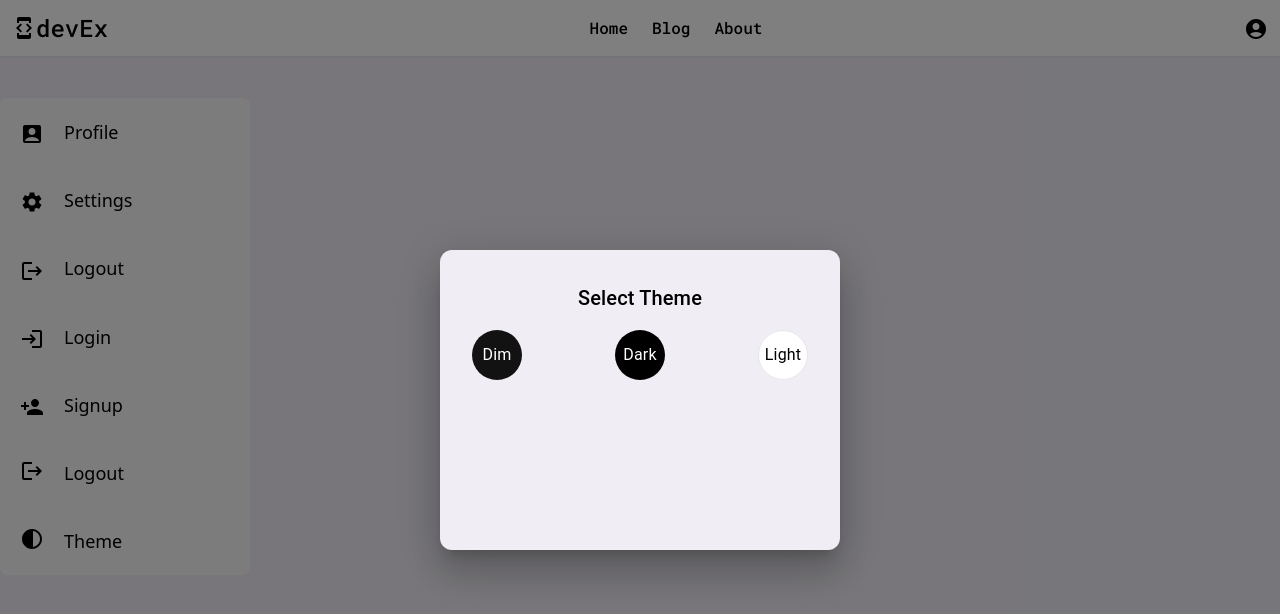
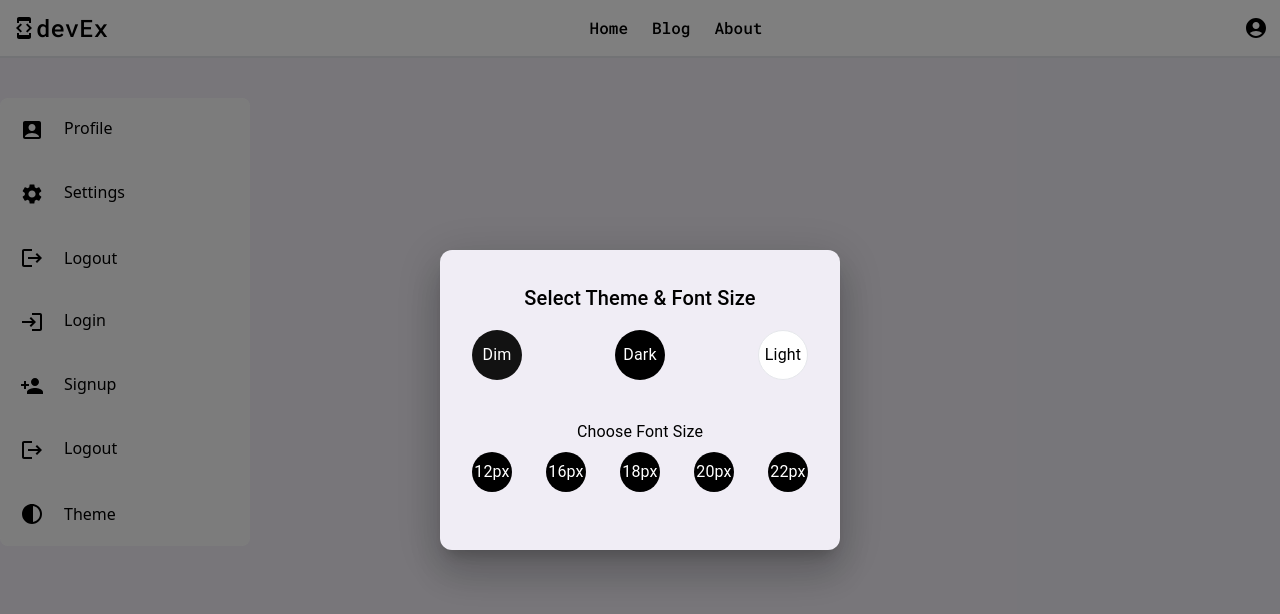
Before and after one commit to Onur-Ardic/NeXTJS-Social-Media, a Next.js app: page / in a window 1280 px wide. Both pictures are taken after a click on the button "Theme". Shown: the top 614 px of the page. Built offline with nearby package versions, Linux system fonts and the light colour scheme.

Commit message:
modal menüye font ayarları eklendi tasarımda bulunan buglar çözüldü

```diff
--- a/src/app/auth/login/page.jsx
+++ b/src/app/auth/login/page.jsx
@@ -1,4 +1,3 @@
-// LoginPage.js
 'use client'
 
 import { Login } from '@/app/firebase'
@@ -28,7 +27,7 @@ const LoginPage = () => {
         dispatch(login({ email: user.email, displayName: user.displayName }))
         toast.success('Giriş başarılı, yönlendiriliyorsunuz...')
         setTimeout(() => {
-          // router.push('/')
+          router.push('/')
         }, 3000)
       }
     } catch (error) {
--- a/src/app/globals.scss
+++ b/src/app/globals.scss
@@ -26,6 +26,25 @@
     color: #000;
   }
 }
+.text-xs {
+  font-size: 12px;
+}
+
+.text-sm {
+  font-size: 16px;
+}
+
+.text-md {
+  font-size: 18px;
+}
+
+.text-lg {
+  font-size: 20px;
+}
+
+.text-xl {
+  font-size: 22px;
+}
 
 .Oswald {
   font-family: 'Oswald', sans-serif;
--- a/src/app/themewrapper.js
+++ b/src/app/themewrapper.js
@@ -3,5 +3,6 @@
 import { useSelector } from 'react-redux'
 export const ThemeWrapper = ({ children }) => {
   const selectedTheme = useSelector((state) => state.theme.theme)
-  return <body className={selectedTheme}>{children}</body>
+  const selectedFontSize = useSelector((state) => state.theme.fontSize)
+  return <body className={`${selectedTheme}  ${selectedFontSize}`}>{children}</body>
 }
--- a/src/components/Home/Sidebar/Sidebar.jsx
+++ b/src/components/Home/Sidebar/Sidebar.jsx
@@ -19,42 +19,42 @@ const Sidebar = () => {
     <div className="sidebar ">
       <div className="fixed w-[250px] mt-10 p-5 h-max bg-[#fafafa] rounded-lg text-black ">
         <div className="sidebar-items flex flex-col leading-5 gap-10">
-          <div className="buttons-side flex item-center text-lg gap-5 hover:text-[#402E7A] ">
+          <div className="buttons-side flex item-center  gap-5 hover:text-[#402E7A] ">
             <p>
               <AccountBoxIcon className="text-2xl" />
             </p>
             <Link href={'/profile'}>Profile</Link>
           </div>
-          <div className="buttons-side  flex  item-center text-lg gap-5">
+          <div className="buttons-side  flex  item-center  gap-5">
             <p>
               <SettingsIcon />
             </p>
             <Link href={'/settings'}>Settings</Link>
           </div>
-          <div className="buttons-side flex item-center text-lg  gap-5">
+          <div className="buttons-side flex item-center   gap-5">
             <p>
               <LogoutIcon />
             </p>{' '}
             <button>Logout</button>
           </div>
-          <div className="buttons-side flex  item-center text-lg gap-5">
+          <div className="buttons-side flex  item-center  gap-5">
             <p>
               <LoginIcon />
             </p>{' '}
             <Link href={'/auth/login'}>Login</Link>
           </div>
-          <div className="buttons-side flex item-center text-lg gap-5 ">
+          <div className="buttons-side flex item-center gap-5 ">
             <p>
               <PersonAddIcon />
             </p>
             <Link href={'/auth/signup'}>Signup</Link>
           </div>
-          <div className="buttons-side flex item-center text-lg gap-5">
+          <div className="buttons-side flex item-center  gap-5">
             <LogoutIcon />
             <Link href={'/settings'}>Logout</Link>
           </div>
 
-          <div className="buttons-side flex item-center text-lg gap-5">
+          <div className="buttons-side flex item-center  gap-5">
             <ContrastIcon />
             <button onClick={openThemeModal}>Theme</button>
             <TransitionsModal open={open} setOpen={setOpen} />
--- a/src/components/ui/ThemeModal.jsx
+++ b/src/components/ui/ThemeModal.jsx
@@ -5,7 +5,7 @@ import Modal from '@mui/material/Modal'
 import Fade from '@mui/material/Fade'
 import Typography from '@mui/material/Typography'
 import { useDispatch } from 'react-redux'
-import { setTheme } from '@/lib/slice/themeSlice'
+import { setFontSize, setTheme } from '@/lib/slice/themeSlice'
 
 const style = {
   position: 'absolute',
@@ -43,7 +43,7 @@ export default function TransitionsModal({ open, setOpen }) {
         <Fade in={open}>
           <Box sx={style}>
             <Typography id="transition-modal-title" variant="h6" component="h2">
-              <h5 className="text-center">Select Theme</h5>
+              <h5 className="text-center text-black">Select Theme & Font Size</h5>
             </Typography>
             <Typography id="transition-modal-description" sx={{ mt: 2 }}>
               <div className="theme-btn flex justify-between text-white">
@@ -66,6 +66,42 @@ export default function TransitionsModal({ open, setOpen }) {
                   Light
                 </button>
               </div>
+
+              <div className="font-size-buttons mt-10 text-center">
+                <h4>Choose Font Size</h4>
+                <div className="buttons-wrapper  flex justify-between mt-2 ">
+                  <button
+                    className="text-white bg-black w-10 h-10 rounded-full "
+                    onClick={(e) => dispatch(setFontSize('text-xs'))}
+                  >
+                    12px
+                  </button>
+                  <button
+                    className="text-white bg-black w-10 h-10 rounded-full "
+                    onClick={(e) => dispatch(setFontSize('text-sm'))}
+                  >
+                    16px
+                  </button>
+                  <button
+                    className="text-white bg-black w-10 h-10 rounded-full "
+                    onClick={(e) => dispatch(setFontSize('text-md'))}
+                  >
+                    18px
+                  </button>
+                  <button
+                    className="text-white bg-black w-10 h-10 rounded-full "
+                    onClick={(e) => dispatch(setFontSize('text-lg'))}
+                  >
+                    20px
+                  </button>
+                  <button
+                    className="text-white bg-black w-10 h-10 rounded-full "
+                    onClick={(e) => dispatch(setFontSize('text-xl'))}
+                  >
+                    22px
+                  </button>
+                </div>
+              </div>
             </Typography>
           </Box>
         </Fade>
--- a/src/lib/slice/themeSlice.js
+++ b/src/lib/slice/themeSlice.js
@@ -2,6 +2,7 @@ import { createSlice } from '@reduxjs/toolkit'
 
 const initialState = {
   theme: 'light',
+  fontSize: 'text-sm',
 }
 
 const themeSlice = createSlice({
@@ -12,9 +13,13 @@ const themeSlice = createSlice({
       state.theme = option.payload
       localStorage.setItem('theme', state.theme)
     },
+
+    setFontSize: (state, option) => {
+      state.fontSize = option.payload
+      localStorage.setItem('fontsize', state.fontSize)
+    },
   },
 })
 
-export const { setTheme } = themeSlice.actions
+export const { setTheme, setFontSize } = themeSlice.actions
 export default themeSlice.reducer
-export const selectedColor = (state) => state.theme
```
